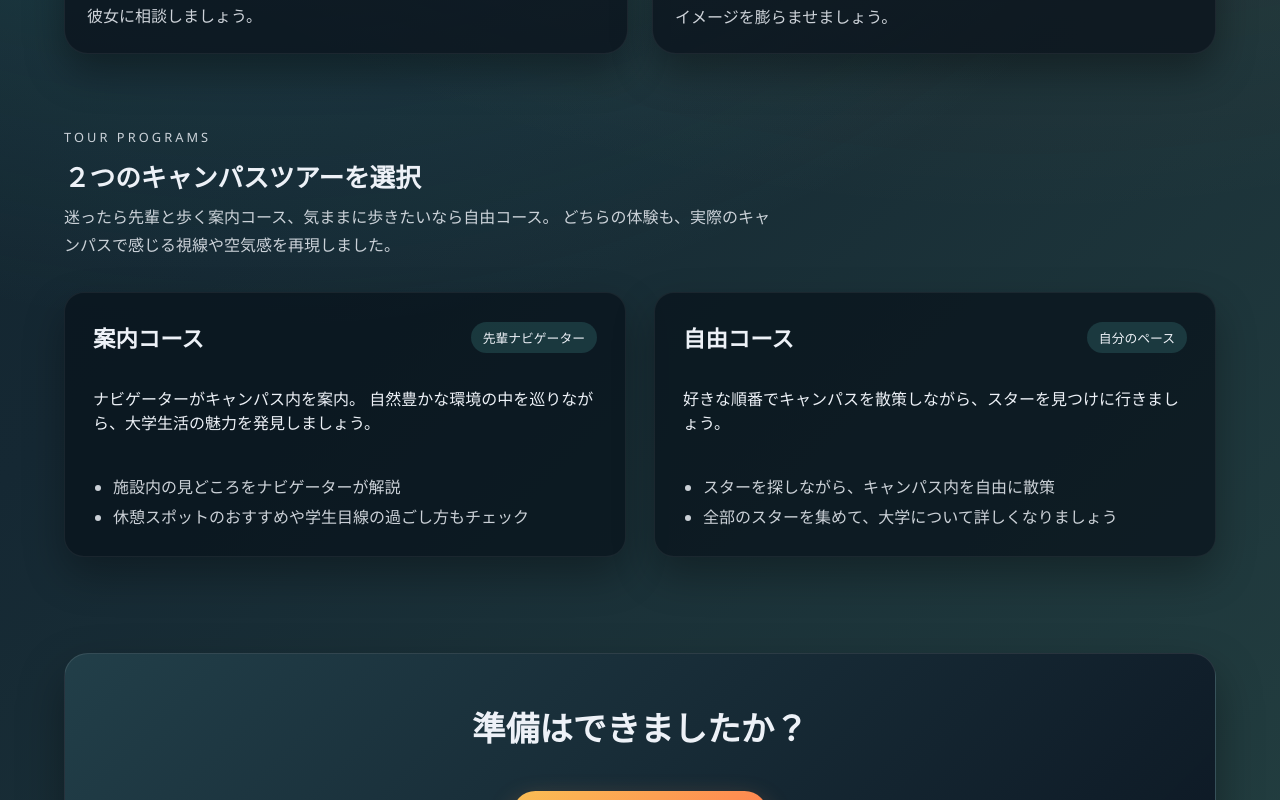
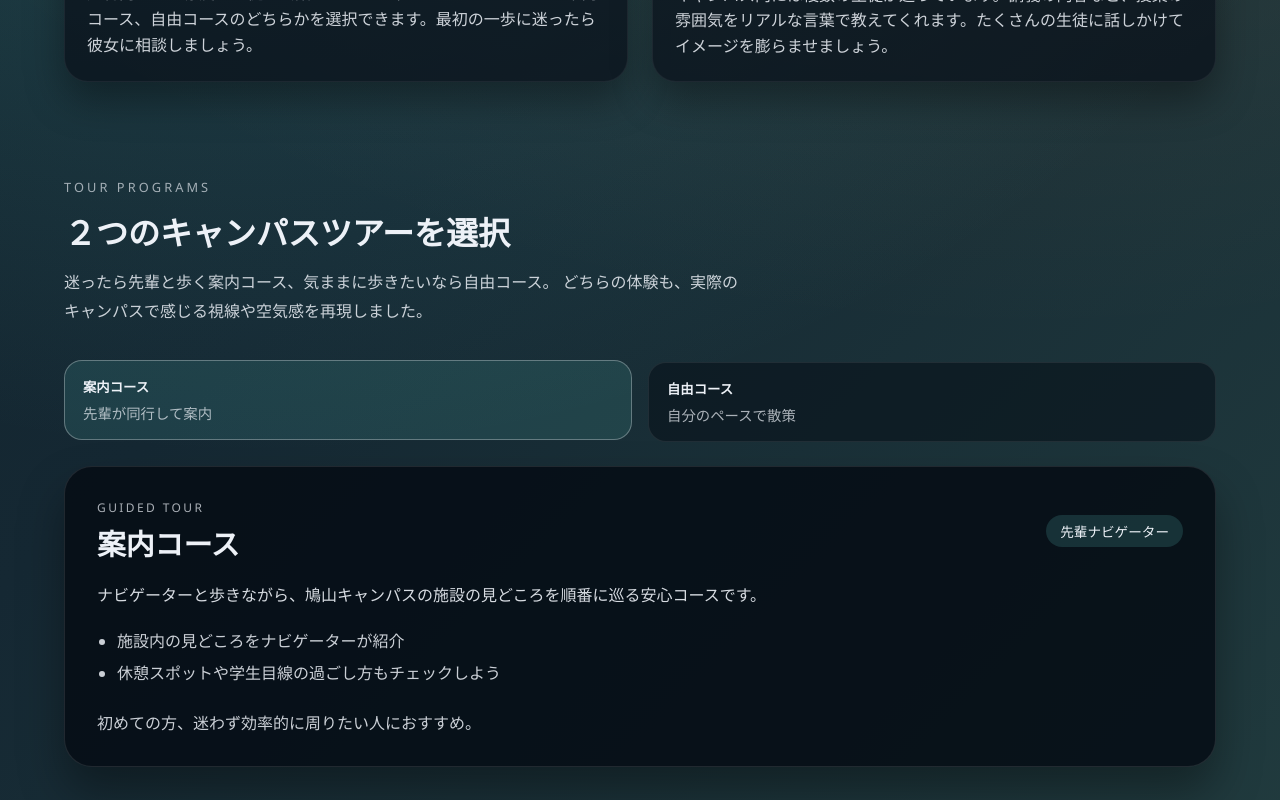
Before and after one commit to HijiriSato88/hatoyama-virtual-open-campus, a Nuxt app: page / in a window 1280 px wide. Shown: the part 1400-2200 px from the top of the page. Built offline with nearby package versions, Linux system fonts and the light colour scheme.

Commit message:
fix course-tabs

```diff
--- a/app/pages/index.css
+++ b/app/pages/index.css
@@ -270,67 +270,122 @@
   opacity: 0.85;
 }
 
-.experience-subheading {
-  margin: 72px 0 32px;
-  max-width: 720px;
+.course-tabs {
+  display: flex;
+  gap: 16px;
+  flex-wrap: wrap;
+  margin: 36px 0 24px;
 }
 
-.experience-subheading h3 {
-  margin: 8px 0;
-  font-size: 1.6rem;
+.course-tab {
+  flex: 1 1 220px;
+  min-width: 200px;
+  border: 1px solid rgba(255, 255, 255, 0.08);
+  border-radius: 18px;
+  background: rgba(8, 18, 26, 0.6);
+  padding: 16px 18px;
+  text-align: left;
+  color: inherit;
+  cursor: pointer;
+  transition: transform 0.2s ease, border-color 0.2s ease, background 0.2s ease;
 }
 
-.experience-subheading p {
-  margin: 0;
-  line-height: 1.8;
-  opacity: 0.84;
+.course-tab__label {
+  display: block;
+  font-weight: 600;
 }
 
-.course-grid {
-  display: grid;
-  grid-template-columns: repeat(auto-fit, minmax(280px, 1fr));
-  gap: 28px;
+.course-tab__sub {
+  display: block;
+  margin-top: 6px;
+  font-size: 0.9rem;
+  opacity: 0.7;
 }
 
-.course-card {
-  padding: 28px;
-  border-radius: 20px;
-  background: rgba(8, 18, 26, 0.7);
-  border: 1px solid rgba(255, 255, 255, 0.06);
+.course-tab--active {
+  border-color: rgba(255, 255, 255, 0.3);
+  background: rgba(91, 196, 190, 0.15);
+  transform: translateY(-2px);
+}
+
+.course-panel {
+  padding: 32px;
+  border-radius: 28px;
+  background: rgba(5, 12, 20, 0.85);
+  border: 1px solid rgba(255, 255, 255, 0.1);
+  box-shadow: 0 25px 45px rgba(0, 0, 0, 0.35);
   display: flex;
   flex-direction: column;
-  gap: 16px;
-  box-shadow: 0 18px 40px rgba(0, 0, 0, 0.3);
+  gap: 18px;
 }
 
-.course-card__header {
+.course-panel__header {
   display: flex;
   align-items: center;
   justify-content: space-between;
+  gap: 16px;
 }
 
-.course-card h3 {
+.course-panel__badge {
   margin: 0;
-  font-size: 1.4rem;
+  font-size: 0.75rem;
+  letter-spacing: 0.2em;
+  text-transform: uppercase;
+  opacity: 0.7;
 }
 
-.course-tag {
-  display: inline-flex;
-  align-items: center;
-  gap: 6px;
-  padding: 6px 12px;
+.course-panel__header h3 {
+  margin: 6px 0 0;
+  font-size: 1.8rem;
+}
+
+.course-panel__tag {
+  padding: 6px 14px;
   border-radius: 999px;
   background: rgba(91, 196, 190, 0.18);
-  font-size: 0.8rem;
+  font-size: 0.85rem;
 }
 
-.course-card ul {
-  margin: 8px 0 0;
+.course-panel__summary {
+  margin: 0;
+  line-height: 1.8;
+  opacity: 0.9;
+}
+
+.course-panel ul {
+  margin: 0;
   padding-left: 20px;
   display: grid;
-  gap: 6px;
+  gap: 8px;
   opacity: 0.85;
 }
+
+.course-panel__foot {
+  margin-top: 8px;
+  display: flex;
+  align-items: center;
+  justify-content: space-between;
+  gap: 16px;
+  flex-wrap: wrap;
+}
+
+.course-panel__foot p {
+  margin: 0;
+  flex: 1;
+  opacity: 0.85;
+}
+
+.course-panel__cta {
+  padding: 12px 28px;
+  border-radius: 999px;
+  border: none;
+  background: linear-gradient(135deg, #fbbf54, #ff7f50);
+  color: #0b0d14;
+  font-weight: 600;
+  cursor: pointer;
+  box-shadow: 0 10px 25px rgba(255, 153, 85, 0.35);
+}
+
 
 .cta-inner {
   padding: 48px;
@@ -393,4 +448,31 @@
   .cta-inner {
     padding: 36px 28px;
   }
+
+  .course-tabs {
+    gap: 12px;
+  }
+
+  .course-tab {
+    flex: 1 1 100%;
+  }
+
+  .course-panel {
+    padding: 24px;
+  }
+
+  .course-panel__header {
+    flex-direction: column;
+    align-items: flex-start;
+  }
+
+  .course-panel__foot {
+    flex-direction: column;
+    align-items: flex-start;
+  }
+
+  .course-panel__cta {
+    width: 100%;
+    text-align: center;
+  }
 }
--- a/app/pages/index.vue
+++ b/app/pages/index.vue
@@ -56,10 +56,11 @@
 
       <section class="experience" id="experience">
         <div class="section-heading">
-          <p class="section-eyebrow">Gameplay & Tours</p>
+          <p class="section-eyebrow">Gameplay</p>
           <h2>サービスの遊び方</h2>
           <p class="section-description">
-            キャンパスでは、生徒との会話やイベントを通じて大学の雰囲気を体験できます。
+            キャンパスでは、生徒との会話やイベントを通じて大学の雰囲気や研究のリアルな声に触れられます。
+            まずはゲーム内でできる行動をチェックして、最初の一歩を決めましょう。
           </p>
         </div>
 
@@ -79,46 +80,54 @@
             </div>
           </article>
         </div>
+      </section>
 
-        <div class="experience-subheading">
+      <section class="tours" id="tours">
+        <div class="section-heading">
           <p class="section-eyebrow">Tour Programs</p>
-          <h3>２つのキャンパスツアーを選択</h3>
-          <p>
+          <h2>２つのキャンパスツアーを選択</h2>
+          <p class="section-description">
             迷ったら先輩と歩く案内コース、気ままに歩きたいなら自由コース。
             どちらの体験も、実際のキャンパスで感じる視線や空気感を再現しました。
           </p>
         </div>
 
-        <div class="course-grid">
-          <article class="course-card guided">
-            <div class="course-card__header">
-              <h3>案内コース</h3>
-              <span class="course-tag">先輩ナビゲーター</span>
+        <div class="course-tabs" role="tablist" aria-label="キャンパスツアーのタイプ">
+          <button
+            v-for="course in courseTabs"
+            :key="course.id"
+            class="course-tab"
+            :class="{ 'course-tab--active': course.id === activeCourseId }"
+            type="button"
+            role="tab"
+            :aria-selected="course.id === activeCourseId"
+            @click="activeCourseId = course.id"
+          >
+            <span class="course-tab__label">{{ course.title }}</span>
+            <span class="course-tab__sub">{{ course.tabLead }}</span>
+          </button>
+        </div>
+
+        <article v-if="activeCourse" class="course-panel" role="tabpanel">
+          <header class="course-panel__header">
+            <div>
+              <p class="course-panel__badge">{{ activeCourse.badge }}</p>
+              <h3>{{ activeCourse.title }}</h3>
             </div>
-            <p>
-              ナビゲーターがキャンパス内を案内。
-              自然豊かな環境の中を巡りながら、大学生活の魅力を発見しましょう。
-            </p>
-            <ul>
-              <li>施設内の見どころをナビゲーターが解説</li>
-              <li>休憩スポットのおすすめや学生目線の過ごし方もチェック</li>
-            </ul>
-          </article>
-
-          <article class="course-card free">
-            <div class="course-card__header">
-              <h3>自由コース</h3>
-              <span class="course-tag">自分のペース</span>
-            </div>
-            <p>
-              好きな順番でキャンパスを散策しながら、スターを見つけに行きましょう。
-            </p>
-            <ul>
-              <li>スターを探しながら、キャンパス内を自由に散策</li>
-              <li>全部のスターを集めて、大学について詳しくなりましょう</li>
-            </ul>
-          </article>
-        </div>
+            <span class="course-panel__tag">{{ activeCourse.tag }}</span>
+          </header>
+          <p class="course-panel__summary">
+            {{ activeCourse.summary }}
+          </p>
+          <ul>
+            <li v-for="point in activeCourse.points" :key="point">
+              {{ point }}
+            </li>
+          </ul>
+          <div class="course-panel__foot">
+            <p>{{ activeCourse.recommendation }}</p>
+          </div>
+        </article>
       </section>
 
       <section class="cta" id="cta">
@@ -143,6 +152,7 @@
 
 <script setup lang="ts">
 import { useHead, navigateTo } from '#imports'
+import { computed, ref } from 'vue'
 
 const year = new Date().getFullYear()
 
@@ -153,6 +163,41 @@ const goToTour = () => {
 const campusImage = new URL('../assets/image/campus.png', import.meta.url).href
 const welcomeGirlImage = new URL('../assets/image/welcome_girl.png', import.meta.url).href
 const lectureGuideImage = new URL('../assets/image/teach_lecturet_mob.png', import.meta.url).href
+
+const courseTabs = [
+  {
+    id: 'guided',
+    title: '案内コース',
+    tabLead: '先輩が同行して案内',
+    badge: 'Guided Tour',
+    tag: '先輩ナビゲーター',
+    summary:
+      'ナビゲーターと歩きながら、鳩山キャンパスの施設の見どころを順番に巡る安心コースです。',
+    points: [
+      '施設内の見どころをナビゲーターが紹介',
+      '休憩スポットや学生目線の過ごし方もチェックしよう'
+    ],
+    recommendation: '初めての方、迷わず効率的に周りたい人におすすめ。'
+  },
+  {
+    id: 'free',
+    title: '自由コース',
+    tabLead: '自分のペースで散策',
+    badge: 'Free Roam',
+    tag: '気ままに探索',
+    summary:
+      '広いキャンパスを好きなルートで歩き、散りばめられたスターを集めながら自分だけの発見を楽しめるコースです。',
+    points: [
+      '好きな順番でエリアを巡り、気になるスポットを自由にチェック'
+    ],
+    recommendation: '２回目以降の方や、自分の直感で歩きたい人にぴったり。'
+  }
+]
+
+const activeCourseId = ref(courseTabs[0].id)
+const activeCourse = computed(() =>
+  courseTabs.find((course) => course.id === activeCourseId.value)
+)
 
 const gameplayEvents = [
   {
```
